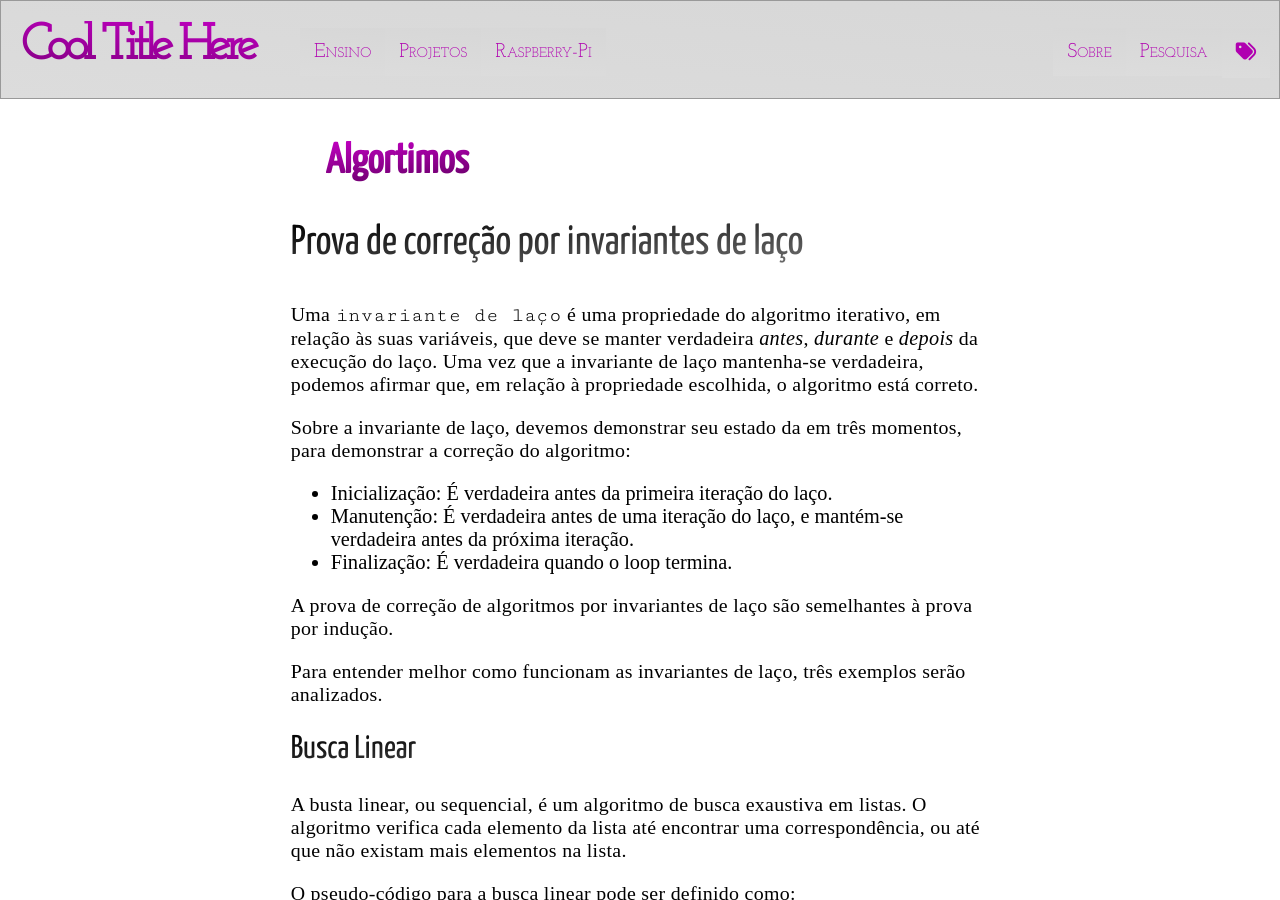
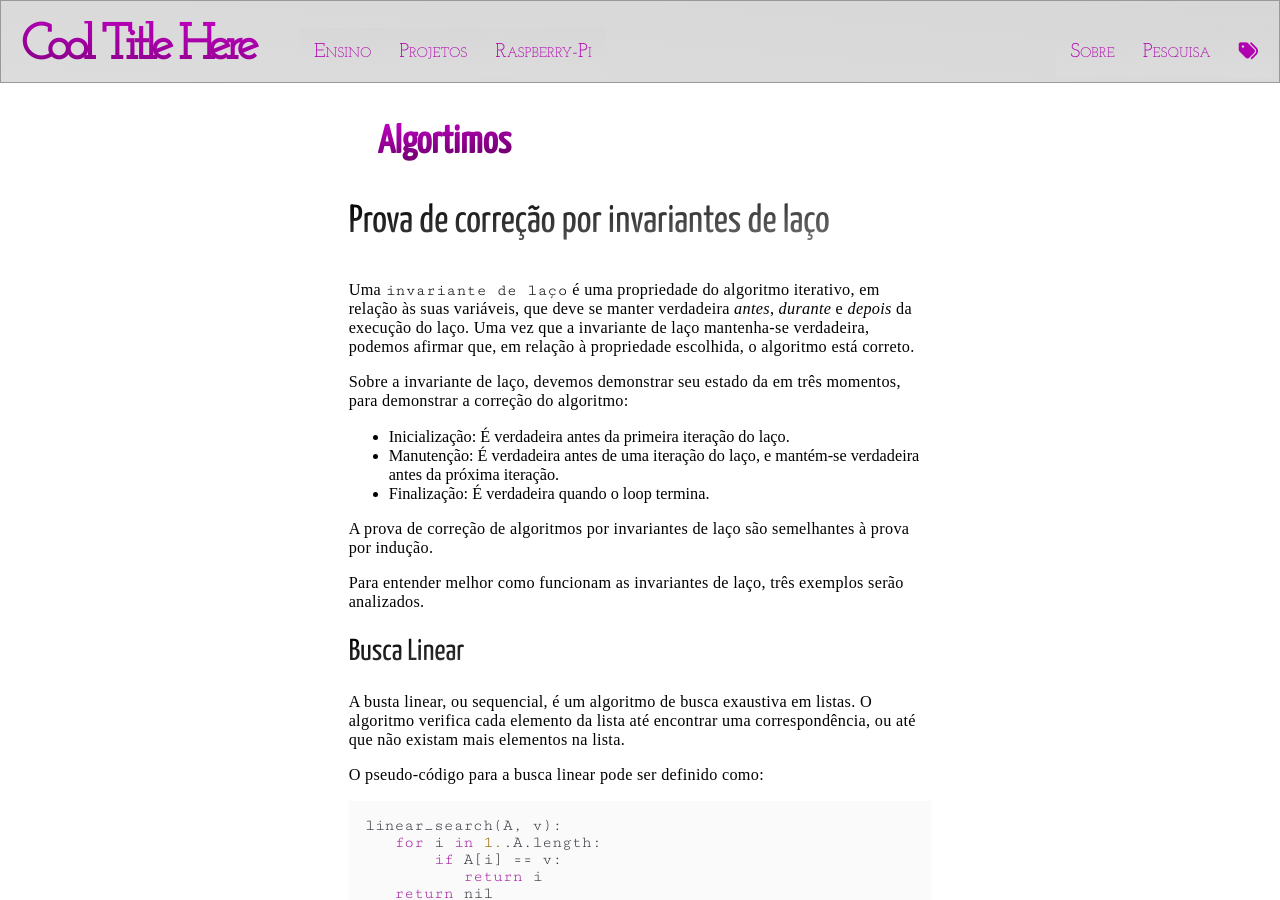
Before and after one commit to rafasgj/rafaeljeffman.com, a Jekyll site: the page built from teaching/algorithms/loop-invariant.md, in a window 1280 px wide and 900 px high. Built offline with Jekyll 4.4.1, drawn with Linux system fonts in a browser that asks for light colours; nearby versions of some CDN libraries.

Commit message:
font sizes: Change default font size.

```diff
--- a/_sass/page.scss
+++ b/_sass/page.scss
@@ -145,7 +145,7 @@ $toggle-size: 1em;
 $toggle-right: 0.6em;
 
 $flex_nav_breakpoint: 1024px;
-$flex_nav_subNavWidth: 15em;
+$flex_nav_subNavWidth: 8em;
 
 .nav {
     z-index: 1000;
--- a/_sass/typography.scss
+++ b/_sass/typography.scss
@@ -9,8 +9,8 @@ $code-font: 'Cutive Mono', monospace;
 $link-color: #b000b0;
 
 
-$normal-font-size: calc((.4em + .20vmin) + (.4em + .20vmax));
-$small-font-size: calc((.4em + .15vmin) + (.4em + .15vmax));
+$normal-font-size: calc((.4em + .15vmin) + (.4em + .15vmax));
+$small-font-size: calc((.4em + .10vmin) + (.4em + .10vmax));
 
 $h1-font-size: calc((.4em + 1.2vmin) + (.4em + 1.2vmax));
 $h2-font-size: calc((.4em + .8vmin) + (.4em + .8vmax));
@@ -23,7 +23,7 @@ $h6-font-size: calc((.4em + .20vmin) + (.4em + .20vmax));
 @import "colors";
 
 @mixin normal-font {
-  font-weight: 400;
+  font-weight: 300;
   font-family: 'Montserrat', serif;
   font-size: $normal-font-size;
 }
@@ -53,6 +53,10 @@ $h6-font-size: calc((.4em + .20vmin) + (.4em + .20vmax));
 
 * {
   @include normal-font;
+}
+
+strong, b {
+  font-weight: 500 !important;
 }
 
 a {
```
